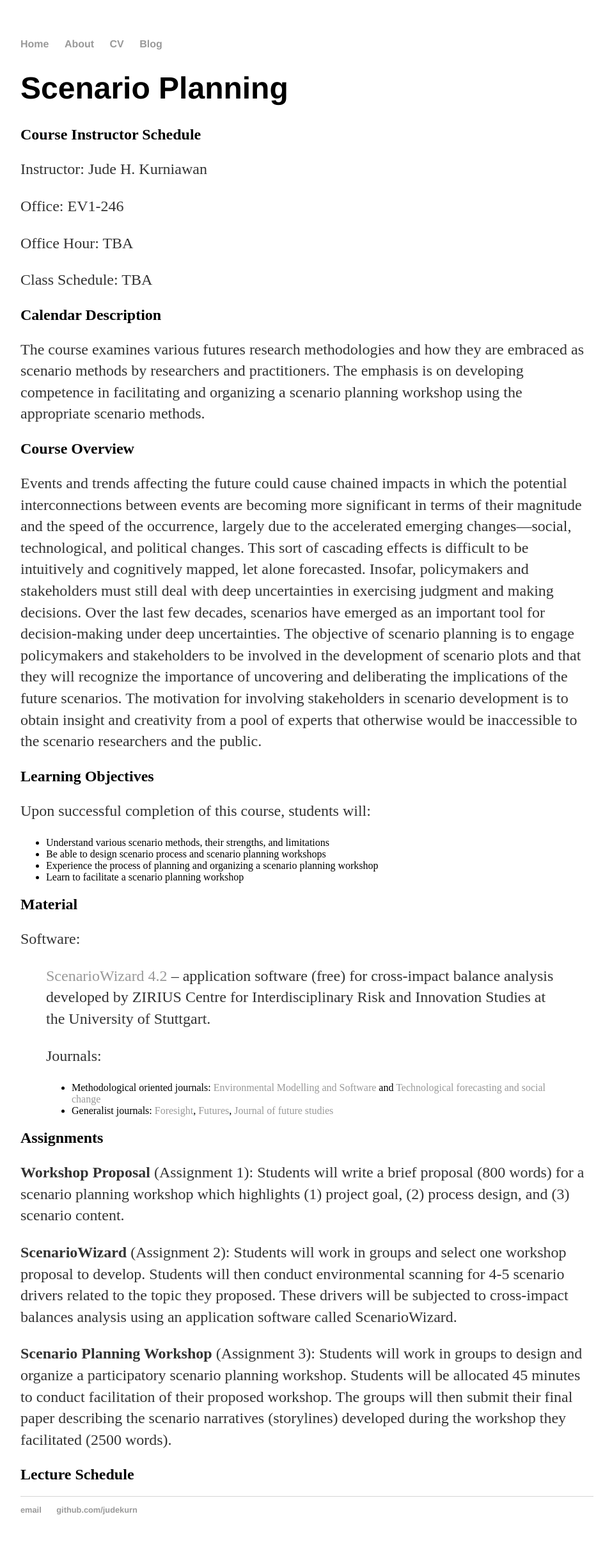
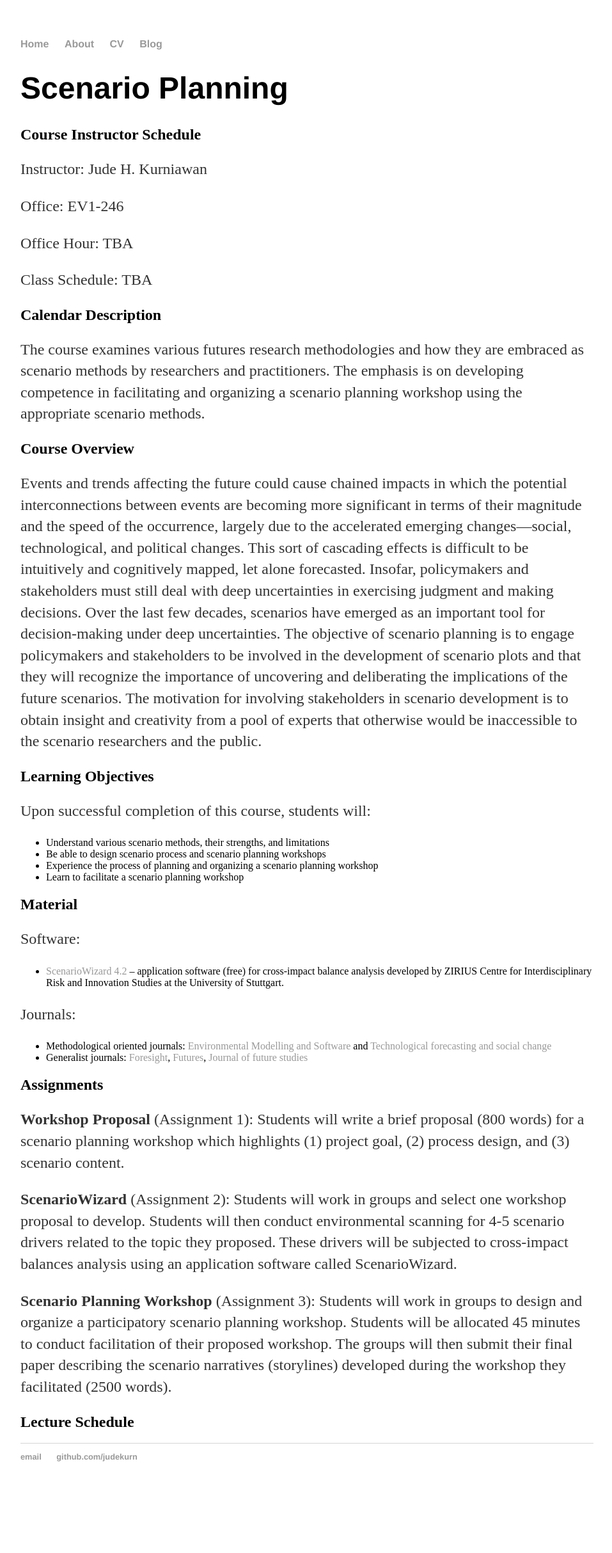
Before and after one commit to judekurn/judekurn.github.io, a Jekyll site: the page built from docs/teaching/scenario_planning.md, in a window 1280 px wide. Shown: the whole page at 64% size, without its empty margins (160-1117 px from the left). Built offline with Jekyll 4.4.1, drawn with Linux system fonts in a browser that asks for light colours; our own code applies the rules of GitHub Pages for plain Markdown files; after the commit the page ends 2344 px from its top, so only the background shows below that.

```diff
--- a/docs/teaching/scenario_planning.md
+++ b/docs/teaching/scenario_planning.md
@@ -24,13 +24,11 @@ Upon successful completion of this course, students will:
 
 ## Material
 Software:
->[ScenarioWizard 4.2](http://www.cross-impact.de/english/CIB_e_ScW.htm) – application software (free) for cross-impact balance analysis developed by ZIRIUS Centre for Interdisciplinary Risk and Innovation Studies at the University of Stuttgart.
->
+* [ScenarioWizard 4.2](http://www.cross-impact.de/english/CIB_e_ScW.htm) – application software (free) for cross-impact balance analysis developed by ZIRIUS Centre for Interdisciplinary Risk and Innovation Studies at the University of Stuttgart.
+
 Journals:
->
 * Methodological oriented journals: [Environmental Modelling and Software](https://www.journals.elsevier.com/environmental-modelling-and-software) and [Technological forecasting and social change](https://www.journals.elsevier.com/technological-forecasting-and-social-change/)
 * Generalist journals: [Foresight](http://www.emeraldinsight.com/loi/fs), [Futures](https://www.journals.elsevier.com/futures), [Journal of future studies](http://jfsdigital.org/)
->
 
 ## Assignments
 **Workshop Proposal** (Assignment 1): Students will write a brief proposal (800 words) for a scenario planning workshop which highlights (1) project goal, (2) process design, and (3) scenario content.
```
